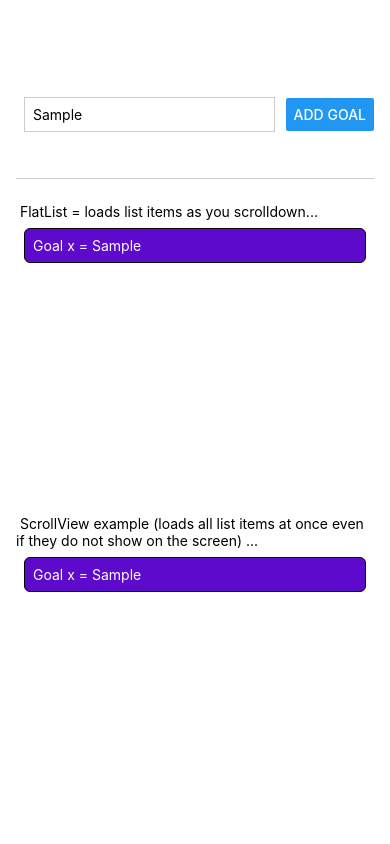
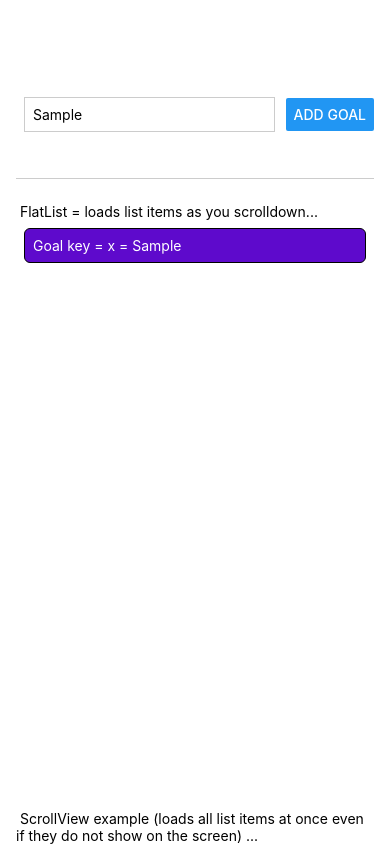
Before and after one commit to Gaberoids/react-native-app, a React Native app: screen / in a window 390 px wide. Both pictures are taken after typing "Sample" into the empty fields and a click on the button "ADD GOAL". Built offline with nearby package versions, Linux system fonts and the light colour scheme.

Commit message:
Removed a folder react-native-template that was place by accident. made a key for rendering the FlatList.

```diff
--- a/App.js
+++ b/App.js
@@ -26,9 +26,15 @@ export default function App() {
   // add goal to list
   function addGoalHandler(){
     console.log("clicked button value = " + EnteredGoalText);
-    // optional, use modern react (...) => SetCourseGoals([...courseGoals, EnteredGoalText]);
-    SetCourseGoals(currentCourseGoals => [...currentCourseGoals, EnteredGoalText]);
+    // optional, use modern react (...) -> SetCourseGoals([...courseGoals, EnteredGoalText]);
+    // rendering list without keys. below see, with keys SetCourseGoals(currentCourseGoals => [...currentCourseGoals, EnteredGoalText]);
     //currentCourseGoals is automatically provided by react (useState I think)
+
+    // rendering with keys
+    SetCourseGoals(currentCourseGoals => [
+      ...currentCourseGoals,
+      {text: EnteredGoalText, id: Math.random().toString()}
+    ]);
   };
 
   return (
@@ -43,27 +49,32 @@ export default function App() {
       </View>
       <View style={styles.goalsContainer}>
         <Text> FlatList = loads list items as you scrolldown...</Text>
-        <FlatList data={courseGoals}
+        <FlatList
+          data={courseGoals}
           /* renderItem and itemData are from flatList. itemData is each Item from the array/list and some metadata */
           renderItem={(itemData) => {
             // itemData.index is built in from FlatList too
-            itemData.index
+            // itemData.index
             return (
               <View style={styles.goalItem} >
-                <Text style={styles.goalText} >Goal x = {itemData.item}</Text>
+                <Text style={styles.goalText} >Goal key = x = {itemData.item.text}</Text>
               </View>
             );
           }}
-
+          // if your data does not have a key because the API does not have it, you can make a key without changing the data.
+          // item and index are automatic passed by flat list. making id=key.
+          keyExtractor={(item, index) => {
+            return item.id;
+          }}
           alwaysBounceVertical={false} />
 
         <Text> ScrollView example (loads all list items at once even if they do not show on the screen) ...</Text>
-        <ScrollView>
+        {/* <ScrollView>
             {courseGoals.map((goal) =>
               <View style={styles.goalItem} key={'key' + goal}>
                 <Text style={styles.goalText} >Goal x = {goal}</Text>
               </View>)}
-        </ScrollView>
+        </ScrollView> */}
       </View>
     </View>
   );
```
